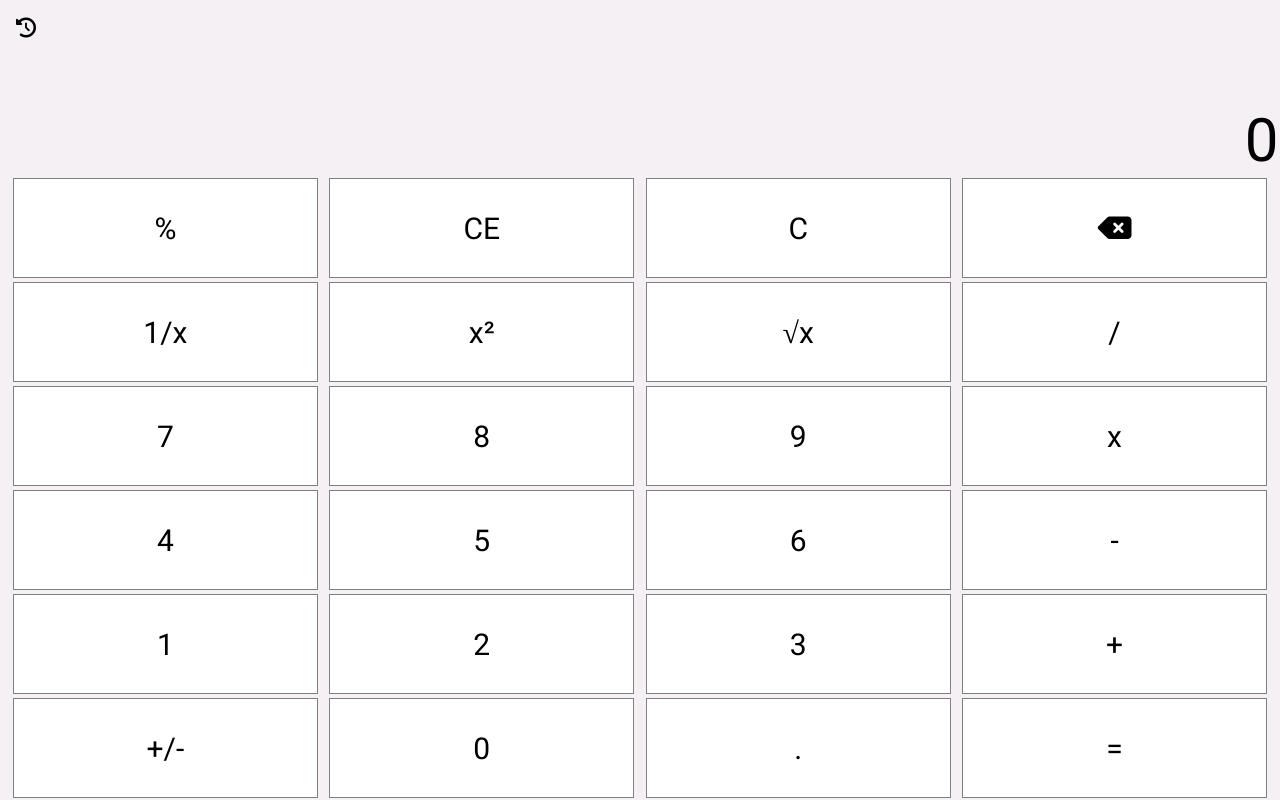
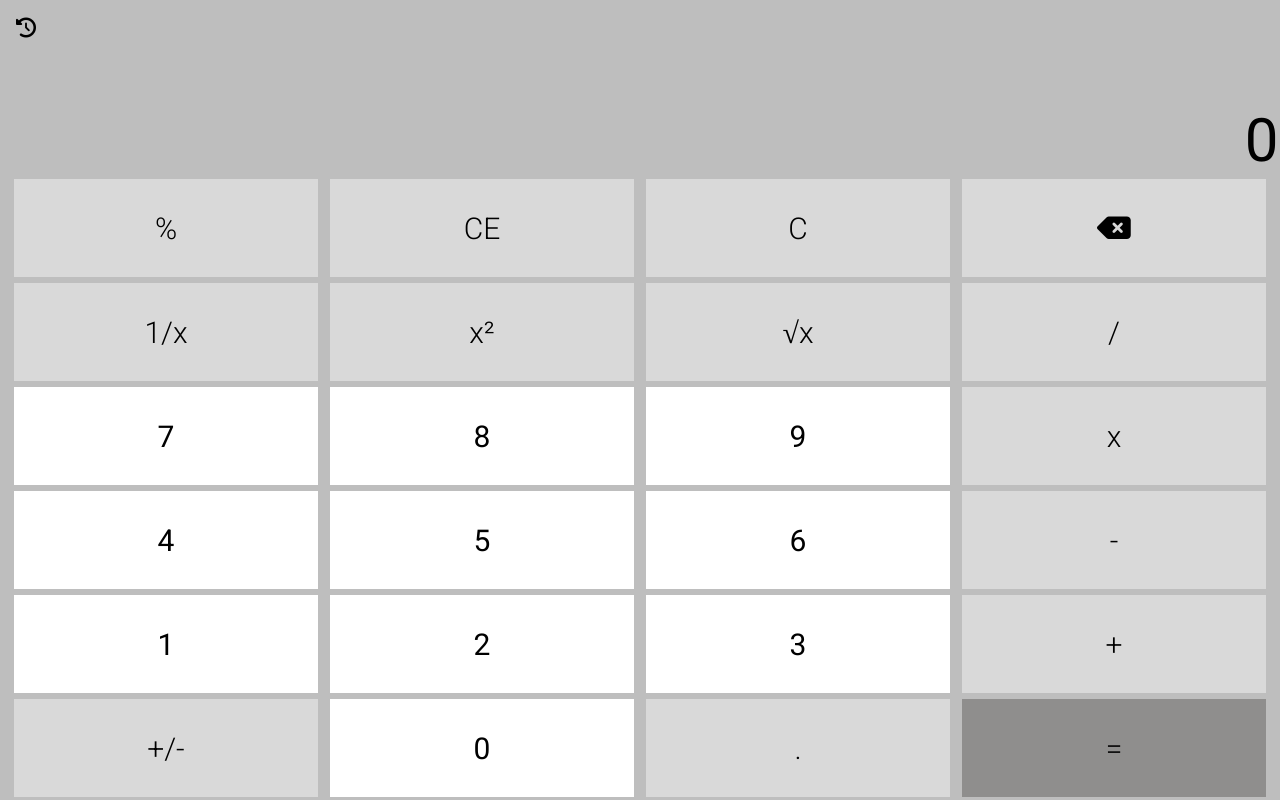
Before and after one commit to r0mainp/Calculator-JS, a plain HTML site: page index.html in a window 1280 px wide. Drawn offline with Linux system fonts and the light colour scheme.

Commit message:
final style

```diff
--- a/index.html
+++ b/index.html
@@ -17,30 +17,30 @@
             <div class="operation-display"></div>
             <div class="calc-display"></div>
             <div class=btn-container>
-                <div class="btn js-btn-operand" data-operation="modulo"><span class='operand'>%</span></div>
-                <div class="btn  js-btn-erase"><span>CE</span></div>
-                <div class="btn js-btn-erase-all"><span>C</span></div>
-                <div class="btn js-btn-erase-last"><span><i class="fas fa-backspace"></i></span></div>
-                <div class="btn js-btn-operand-spe" data-operation="fraction"><span>1/x</span></div>
-                <div class="btn js-btn-operand-spe" data-operation="puissance"><span>x²</span></div>
-                <div class="btn js-btn-operand-spe" data-operation="racine"><span>√x</span></div>
-                <div class="btn js-btn-operand" data-operation="division"><span class='operand'>/</span></div>
+                <div class="btn btn-operand js-btn-operand" data-operation="modulo"><span class='operand'>%</span></div>
+                <div class="btn btn-operand js-btn-erase"><span>CE</span></div>
+                <div class="btn btn-operand js-btn-erase-all"><span>C</span></div>
+                <div class="btn btn-operand js-btn-erase-last"><span><i class="fas fa-backspace"></i></span></div>
+                <div class="btn btn-operand js-btn-operand-spe" data-operation="fraction"><span>1/x</span></div>
+                <div class="btn btn-operand js-btn-operand-spe" data-operation="puissance"><span>x²</span></div>
+                <div class="btn btn-operand js-btn-operand-spe" data-operation="racine"><span>√x</span></div>
+                <div class="btn btn-operand js-btn-operand" data-operation="division"><span class='operand'>/</span></div>
                 <div class="btn js-btn-num"><span>7</span></div>
                 <div class="btn js-btn-num"><span>8</span></div>
                 <div class="btn js-btn-num"><span>9</span></div>
-                <div class="btn js-btn-operand" data-operation="produit"><span class='operand'>x</span></div>
+                <div class="btn btn-operand js-btn-operand" data-operation="produit"><span class='operand'>x</span></div>
                 <div class="btn js-btn-num"><span>4</span></div>
                 <div class="btn js-btn-num"><span>5</span></div>
                 <div class="btn js-btn-num"><span>6</span></div>
-                <div class="btn js-btn-operand" data-operation="soustraction"><span class='operand'>-</span></div>
+                <div class="btn btn-operand js-btn-operand" data-operation="soustraction"><span class='operand'>-</span></div>
                 <div class="btn js-btn-num"><span>1</span></div>
                 <div class="btn js-btn-num"><span>2</span></div>
                 <div class="btn js-btn-num"><span>3</span></div>
-                <div class="btn js-btn-operand" data-operation="addition"><span class='operand'>+</span></div>
-                <div class="btn js-btn-add-minus"><span>+/-</span></div>
+                <div class="btn btn-operand js-btn-operand" data-operation="addition"><span class='operand'>+</span></div>
+                <div class="btn btn-operand js-btn-add-minus"><span>+/-</span></div>
                 <div class="btn js-btn-num"><span>0</span></div>
-                <div class="btn js-btn-num"><span>.</span></div>
-                <div class="btn js-btn-operand js-btn-log" data-operation="result"><span>=</span></div>
+                <div class="btn btn-operand js-btn-num"><span>.</span></div>
+                <div class="btn btn-operand btn-result js-btn-operand js-btn-log" data-operation="result"><span>=</span></div>
 
             </div>
         </div>
--- a/style.css
+++ b/style.css
@@ -8,6 +8,7 @@ body{
     overflow-y: hidden;
 }
 .calc{
+    width: 100%;
     height: 100%;
     position : relative;
 }
@@ -16,7 +17,7 @@ body{
     display : flex;
     flex-direction: column;
     flex-wrap: wrap;
-    background-color: #f5f0f3;
+    background-color: #bebebe;
     padding: 0 0.1rem;
 }
 .operation-display{
@@ -29,10 +30,11 @@ body{
 .calc-display{
     width : 100%;
     display: flex;
-height : 12%;
+    height : 12%;
     justify-content: flex-end;
     align-items: flex-end;
     font-size: 60px;
+
 }
 .btn-container{
     width: 100%;
@@ -47,21 +49,21 @@ height : 12%;
     justify-content: center;
     align-items: center;
     width: calc(25% - 1rem);
-    margin: 0.1rem 0;
+    margin: 0.2rem 0;
     background-color: 	white;
-    border : 0.1rem solid grey;
     appearance: none;
     font : 400 30px Roboto;
 }
 .btn:hover{
-    background-color: #C3BABA;
+    background-color: 	#8f8e8d;
+    box-shadow:   1px 1px 2px #8f8e8d;
 }
 .btn-operand{
-    background-color: 	#f3f3f3;
+    background-color: 	#d9d9d9;
     font : 300 30px Roboto;
 }
 .btn-result{
-    background-color:	#736F72;
+    background-color:	#8f8e8d;
 }
 .btn-log{
     position: absolute;
@@ -78,7 +80,7 @@ height : 12%;
     left: 0;
     width: 100%;
     height: 0;
-    background-color: #f5f0f3;
+    background-color: #bebebe;
     transition: all 500ms linear;
     overflow-y: scroll;
 }
```
